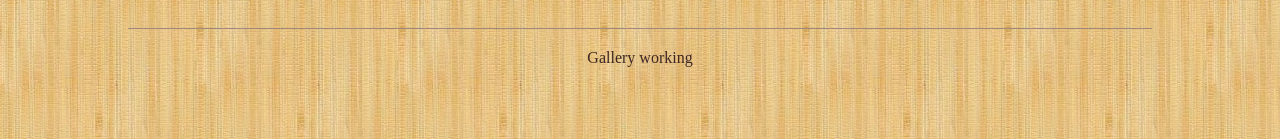
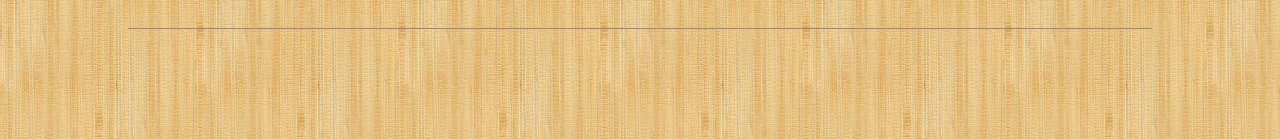
Before and after one commit to sai626/sai626.github.io, a plain HTML site: page index.html in a window 1280 px wide. Shown: the part 186-325 px from the top of the page. Drawn offline with Linux system fonts and the light colour scheme.

Commit message:
Complete

```diff
--- a/index.html
+++ b/index.html
@@ -24,7 +24,6 @@
 		<div class = "line"></div>
 
 		<section id="content1">
-			Gallery working
 		</section>
 
 		<section id="content2">
--- a/style.css
+++ b/style.css
@@ -2,7 +2,6 @@
 	padding: 0;
 	margin: 0;
 	/*border: 1px solid rgba(0, 0, 0, 1);*/
-
 }
 
 h1 {
@@ -69,6 +68,7 @@ input[type="radio"] + label:before {
 input:checked + label {
 	color: #FFF;
 	background: #795548;
+
 }
 
 #tab1:checked ~ #content1,
```
